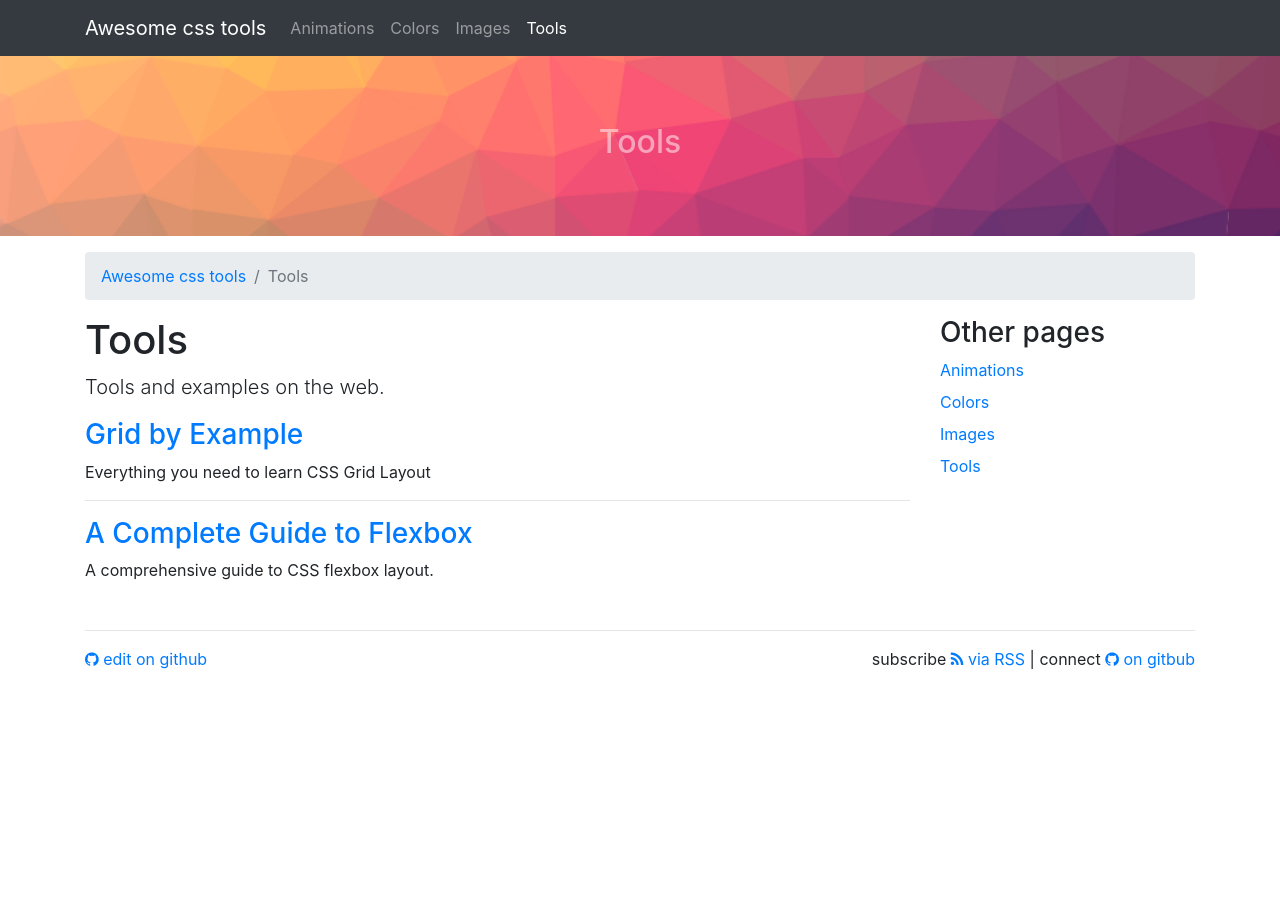
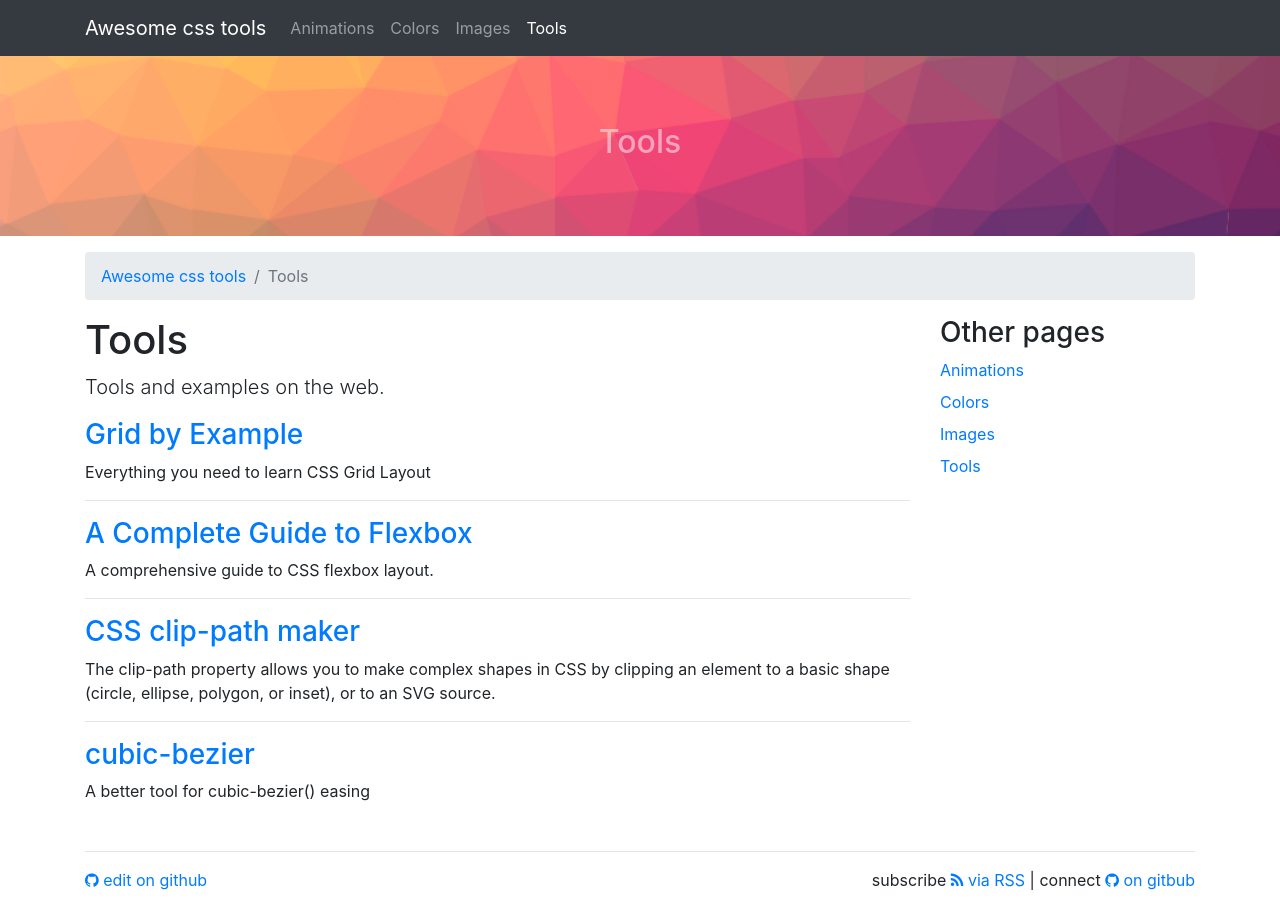
Before and after one commit to disjfa/awesome-css-tools, a Jekyll site: the page built from pages/tools.md, in a window 1280 px wide. Built offline with Jekyll 4.4.1, drawn with Linux system fonts in a browser that asks for light colours.

Commit message:
Added cubic bezier and css clip path maker

```diff
--- a/pages/tools.md
+++ b/pages/tools.md
@@ -15,3 +15,15 @@
 ### [A Complete Guide to Flexbox](https://css-tricks.com/snippets/css/a-guide-to-flexbox/)
 
 A comprehensive guide to CSS flexbox layout.
+
+---
+
+### [CSS clip-path maker](https://bennettfeely.com/clippy/)
+
+The clip-path property allows you to make complex shapes in CSS by clipping an element to a basic shape (circle, ellipse, polygon, or inset), or to an SVG source.
+
+---
+
+### [cubic-bezier](http://cubic-bezier.com/)
+
+A better tool for cubic-bezier() easing
--- a/service-worker.js
+++ b/service-worker.js
@@ -249,11 +249,11 @@
   },
   {
     "url": "service-worker.js",
-    "revision": "71883ebbb63f514f690c425cfc408cbc"
+    "revision": "c0ba4b39e8126256e152d51c09fd860b"
   },
   {
     "url": "tools.html",
-    "revision": "385b1cd12122eb0f4d79ffad2e037afc"
+    "revision": "037629232caacee19dcc139085bdfc3a"
   }
 ].concat(self.__precacheManifest || []);
 workbox.precaching.suppressWarnings();
```
